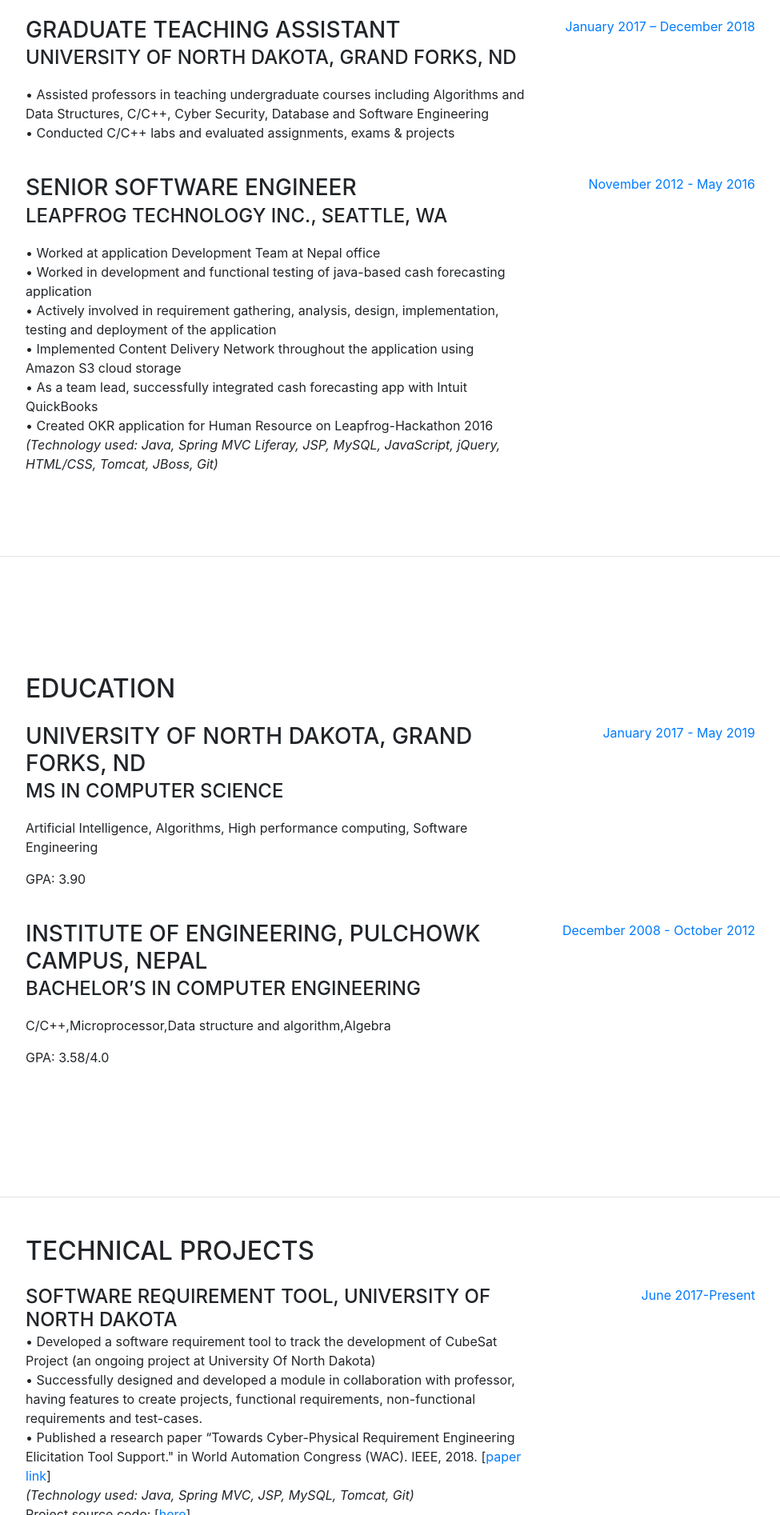
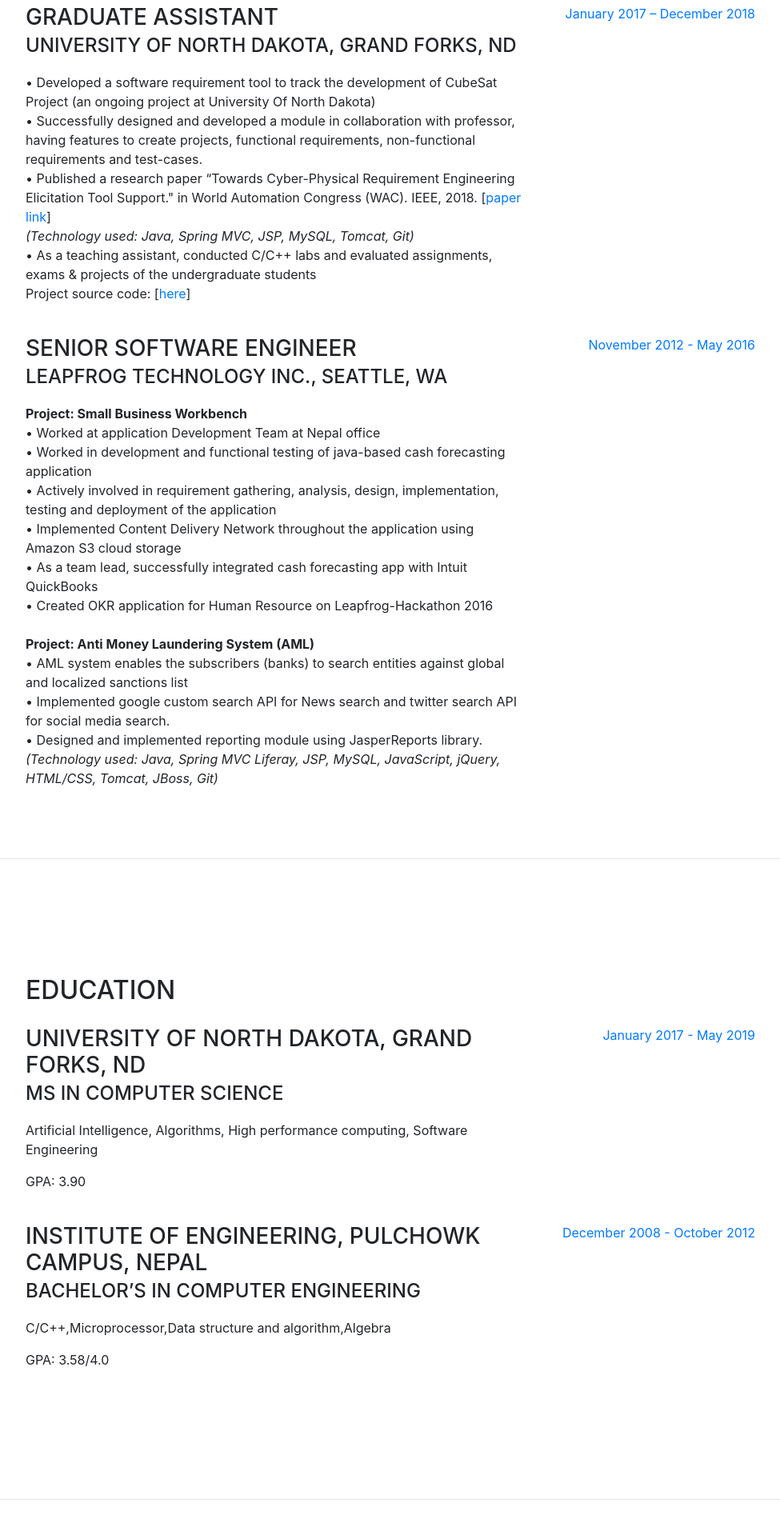
Before and after one commit to sanjayapandey/sanjayapandey.github.io, a website with bundled scripts: page index.html in a window 1280 px wide. Shown: the part 906-2800 px from the top of the page at 80% size, without its empty margins (288-1263 px from the left). Built offline with nearby package versions, Linux system fonts and the light colour scheme; a web font is replaced by a local one.

Commit message:
Update index.html
new format added in the experience section.

```diff
--- a/index.html
+++ b/index.html
@@ -69,12 +69,12 @@
           <h1 class="mb-0">Sanjaya
             <span class="text-primary">Pandey</span>
           </h1>
-          <div class="subheading mb-4">580 Carleton Ct. Grand Forks, 58203· (347) 613-6674 ·
+          <div class="subheading mb-4">17050 Mechanicsburg  PA | (347)613-6674
             <a href="mailto:pandeysanjaya4@gmail.com">pandeysanjaya4@gmail.com</a>
           </div>
           <p class="lead mb-4">I started my professional career at Leapfrog Technologies Inc., a  software company headquartered in Seattle, WA. Working in the Java architecture team as a Software Engineer, I got a chance to envision, design and develop scalable software solutions in an agile environment. At Leapfrog, I worked on SAAS application  Small Business Workbench (a cash forecasting app) where I implemented Content Delivery Network throughout the application using Amazon S3 cloud storage and successfully integrated cash forecasting app with Intuit QuickBooks. </br>
 
-In Spring 2017, I started  Masters in Computer Science at the University Of North Dakota, Grand Forks with a focus on Algorithms and Software Engineering. Building on the foundation laid at work, I took up courses like Advance Artificial Intelligence, High Performance Computing and Software Architecture that aligned with my passion for building quality software systems. </br>
+In Spring 2017, I started  Masters in Computer Science at the University Of North Dakota, Grand Forks with a focus on Algorithm, Software Engineering and Artificial Intelligence. Building on the foundation laid at work, I took up courses like Advance Artificial Intelligence, High Performance Computing and Software Architecture that aligned with my passion for building quality software systems. </br>
 
 I am interested in algorithm optimization and machine learning. I am a highly motivated, quick learner, able to work independently or on a team and drive solutions. Currently, I am actively seeking challenging fulltime opportunity in software development and research.</p>
           <div class="social-icons">
@@ -95,11 +95,17 @@ I am interested in algorithm optimization and machine learning. I am a highly mo
           <h2 class="mb-4">Experience</h2>
 	<div class="resume-item d-flex flex-column flex-md-row mb-4">
             <div class="resume-content mr-auto">
-              <h3 class="mb-0">Graduate Teaching Assistant</h3>
+              <h3 class="mb-0">Graduate Assistant</h3>
               <div class="subheading mb-3">University of North Dakota, Grand Forks, ND</div>
-              <p>• Assisted professors in teaching undergraduate courses including Algorithms and Data Structures, C/C++, Cyber Security,
-		Database and Software Engineering </br>
-		• Conducted C/C++ labs and evaluated assignments, exams & projects</p>
+              <p>• Developed a software requirement tool to track the development of CubeSat Project (an ongoing project at University Of
+	North Dakota)</br>
+	• Successfully designed and developed a module in collaboration with professor, having features to create projects,
+	functional requirements, non-functional requirements and test-cases.</br>
+	• Published a research paper “Towards Cyber-Physical Requirement Engineering Elicitation Tool Support." in World
+	Automation Congress (WAC). IEEE, 2018. [<a href="https://ieeexplore.ieee.org/document/8430399" target="_blank">paper link</a>]</br>
+	<i>(Technology used: Java, Spring MVC, JSP, MySQL, Tomcat, Git)</i><br>
+	 • As a teaching assistant, conducted C/C++ labs and evaluated assignments, exams & projects of the undergraduate students </br>
+	Project source code: [<a href="https://github.com/sanjayapandey/software-tool" target="_blank">here</a>]</p>
             </div>
             <div class="resume-date text-md-right">
               <span class="text-primary">January 2017 – December 2018</span>
@@ -111,12 +117,17 @@ I am interested in algorithm optimization and machine learning. I am a highly mo
               <h3 class="mb-0">Senior Software Engineer</h3>
               <div class="subheading mb-3">Leapfrog Technology Inc., Seattle, WA</div>
               <p>
+		      <strong>Project: Small Business Workbench </strong></br>
 		• Worked at application Development Team at Nepal office</br>
 		• Worked in development and functional testing of java-based cash forecasting application</br>
 		• Actively involved in requirement gathering, analysis, design, implementation, testing and deployment of the application</br>
 		• Implemented Content Delivery Network throughout the application using Amazon S3 cloud storage</br>
 		• As a team lead, successfully integrated cash forecasting app with Intuit QuickBooks</br>
-		• Created OKR application for Human Resource on Leapfrog-Hackathon 2016
+		• Created OKR application for Human Resource on Leapfrog-Hackathon 2016<br><br>
+			<strong> Project: Anti Money Laundering System (AML)</strong></br>
+               • AML system enables the subscribers (banks) to search entities against global and localized sanctions list</br>
+               • Implemented google custom search API for News search and twitter search API for social media search.</br>
+               • Designed and implemented reporting module using JasperReports library.</br>
 		<i>(Technology used: Java, Spring MVC Liferay, JSP, MySQL, JavaScript, jQuery, HTML/CSS, Tomcat, JBoss, Git)</i>
 		</p>
             </div>
@@ -179,24 +190,7 @@ I am interested in algorithm optimization and machine learning. I am a highly mo
 	 <section class="resume-section p-3 p-lg-5 d-flex flex-column" id="technical-projects">
         <div class="my-auto">
           <h2 class="mb-4">Technical Projects</h2>
-	<div class="resume-item d-flex flex-column flex-md-row mb-4">
-            <div class="resume-content mr-auto">
-              <h4 class="mb-0">Software Requirement Tool, University Of North Dakota</h4>
-              <p>• Developed a software requirement tool to track the development of CubeSat Project (an ongoing project at University Of
-	North Dakota)</br>
-	• Successfully designed and developed a module in collaboration with professor, having features to create projects,
-	functional requirements, non-functional requirements and test-cases.</br>
-	• Published a research paper “Towards Cyber-Physical Requirement Engineering Elicitation Tool Support." in World
-	Automation Congress (WAC). IEEE, 2018. [<a href="https://ieeexplore.ieee.org/document/8430399" target="_blank">paper link</a>]</br>
-	<i>(Technology used: Java, Spring MVC, JSP, MySQL, Tomcat, Git)</i><br>
-	Project source code: [<a href="https://github.com/sanjayapandey/software-tool" target="_blank">here</a>]</p>
-            </div>
-            <div class="resume-date text-md-right">
-              <span class="text-primary">June 2017-Present</span>
-            </div>
-          </div>
-
-          <div class="resume-item d-flex flex-column flex-md-row mb-4">
+	  <div class="resume-item d-flex flex-column flex-md-row mb-4">
             <div class="resume-content mr-auto">
               <h4 class="mb-0">Performance evaluation of n-body simulation problem, University Of North Dakota</h4>
               <p>
```
